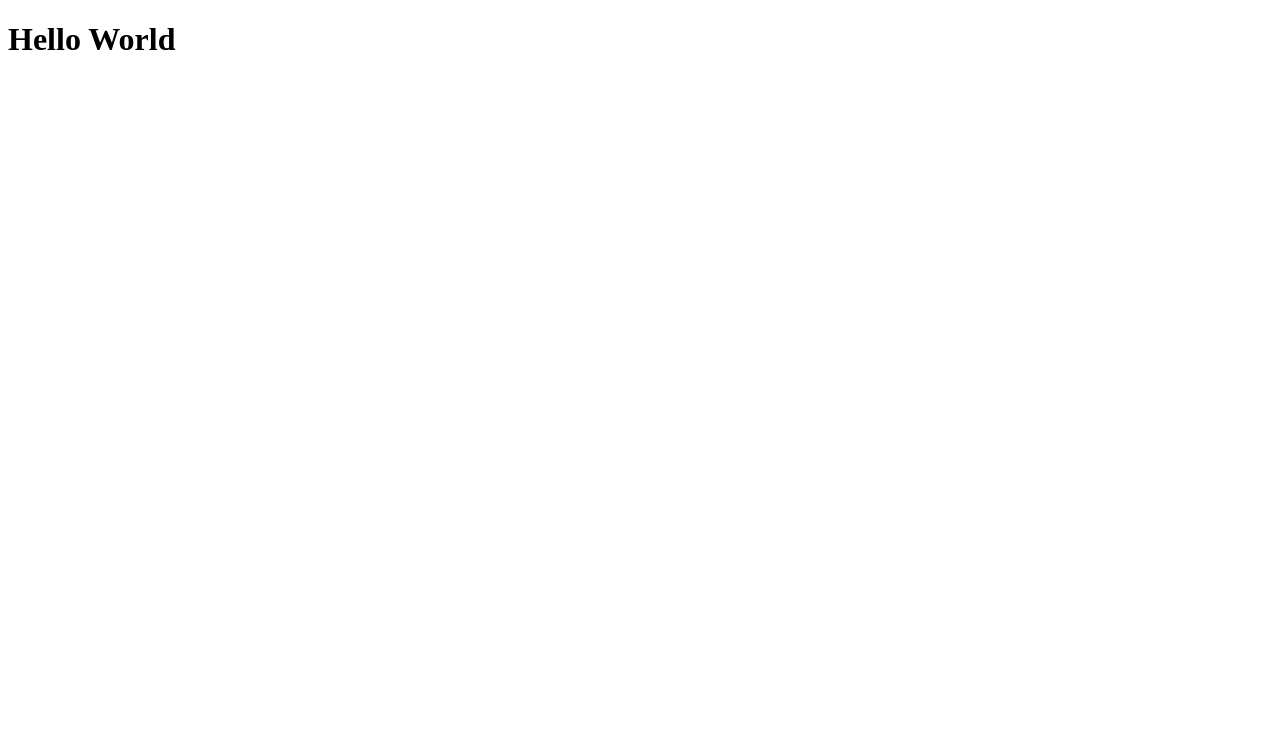
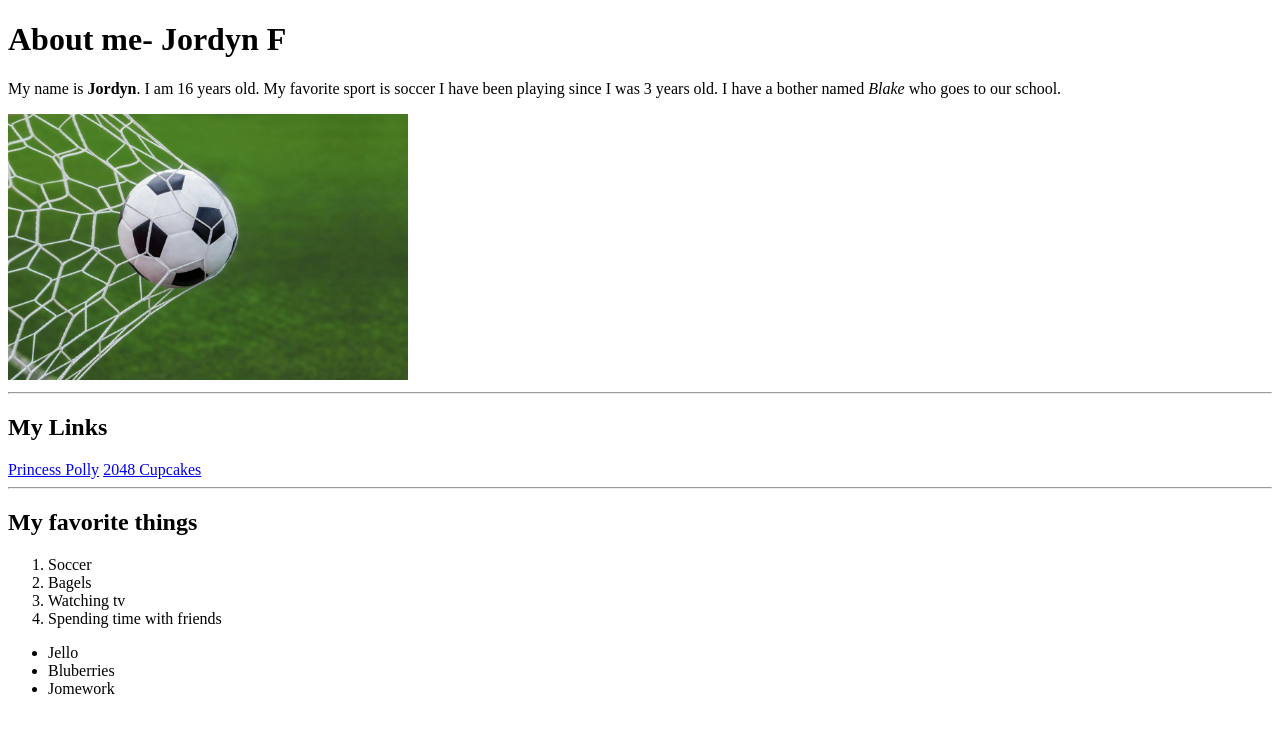
Before and after one commit to JordynF207/CS1-Unit1-Activity1, a plain HTML site: page index.html in a window 1280 px wide. Drawn offline with Linux system fonts and the light colour scheme.

Commit message:
finished html porject

```diff
--- a/index.html
+++ b/index.html
@@ -1,17 +1,32 @@
 <!DOCTYPE html>
-<html lang="en">
+<html>
+<head></head>
+<body>
+<h1>About me- Jordyn F</h1>
+<p>My name is <strong>Jordyn</strong>. I am 16 years old. My favorite sport is soccer I have been playing since I was 3 years old. I have a bother named <em>Blake</em> who goes to our school.</p>
+<img Src="Soocerr.jpeg" Width="400">
+<hr>
+<h2>My Links</h2>
+<a href="https://us.princesspolly.com/?srsltid=AfmBOor1omMxxV-vRYLuRL0pNFBSNCHqtL4QU6FBvKLw6l1S4BC3DFB9">Princess Polly</a>
+<a href="https://0x0800.github.io/2048-CUPCAKES/">2048 Cupcakes</a>
+<hr>
+<h2>My favorite things</h2>
+<ol>
+<li>Soccer</li>
+<li>Bagels</li>
+<li>Watching tv</li>
+<li>Spending time with friends</li>
+</ol>
 
-<head>
-  <title>My Webpage</title>
-  <meta charset="UTF-8">
-  <meta name="viewport" content="width=device-width, initial-scale=1.0">
-  <link rel="stylesheet" href="style.css">
-</head>
+<ul>
+<li>Jello</li>
+<li>Bluberries</li>
+<li>Jomework</li>
 
-<body>
-  <h1>Hello World</h1>
+
+</ul>
+</body>
 
 
 
-</body>
 </html>
```
Also changed, not shown: Soocerr.jpeg (added).
